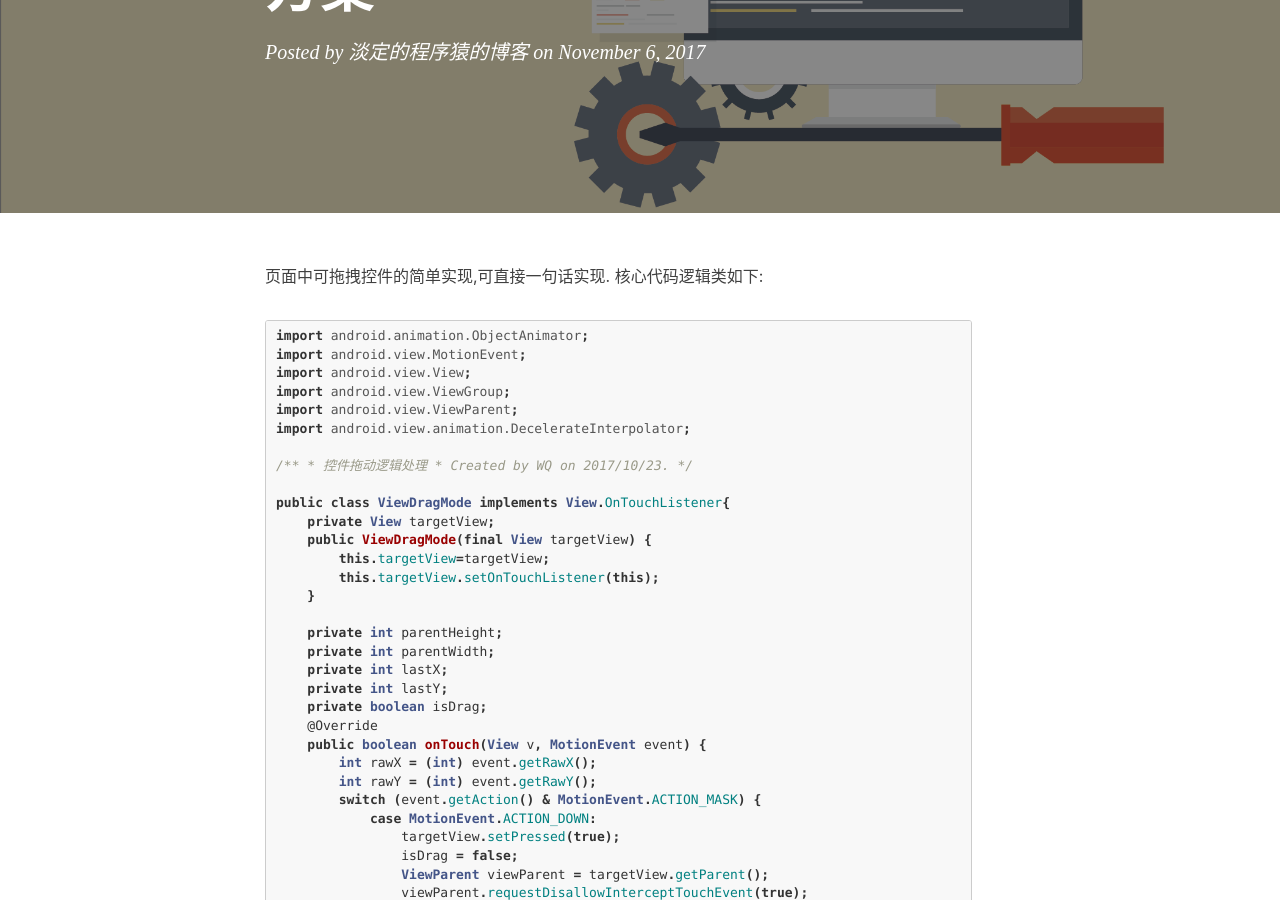
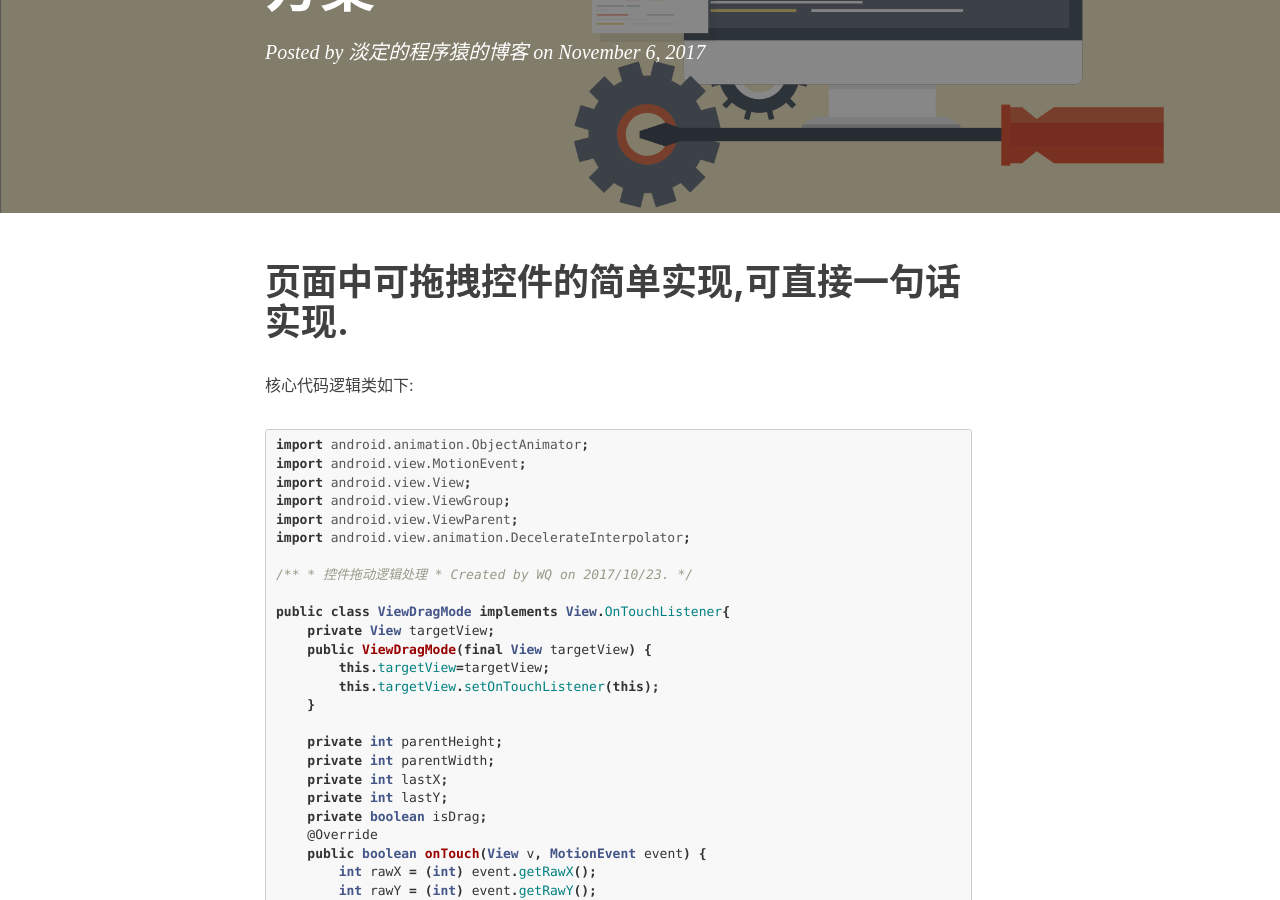
Before and after one commit to 976112643/976112643.github.io, a Jekyll site: the page built from _posts/2017-11-6-the-post-8112.md, in a window 1280 px wide and 900 px high, scrolled down 304 px. Built offline with Jekyll 4.4.1, drawn with Linux system fonts in a browser that asks for light colours; nearby versions of some CDN libraries; comment, search, counter and statistics services are not loaded; some of the changed lines change nothing that is shown.

Commit message:
update from Jekyller

````diff
--- a/_posts/2017-11-6-the-post-8112.md
+++ b/_posts/2017-11-6-the-post-8112.md
@@ -11,12 +11,12 @@ date: '2017-11-6'
 type: post
 layout: post
 published: true
-sha:
+sha: 295f3c13b1ae9921fec7fcd75bb932bee61e7df7
 slug: the-post-8112
 title: 页面中可拖拽控件的简单实现方案
 
 ---
-页面中可拖拽控件的简单实现,可直接一句话实现.
+# 页面中可拖拽控件的简单实现,可直接一句话实现.
 核心代码逻辑类如下:
 ```java
 import android.animation.ObjectAnimator;
````
